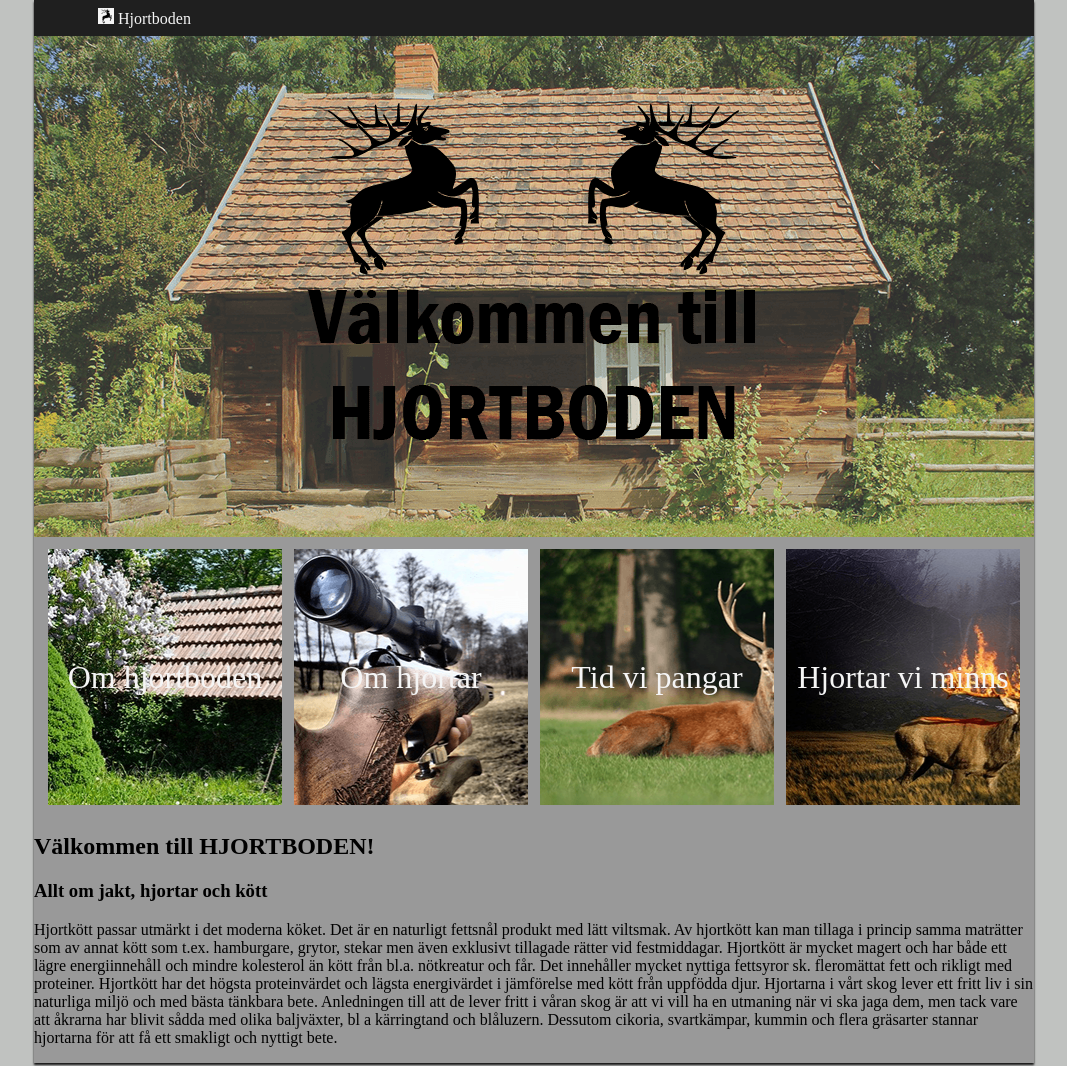
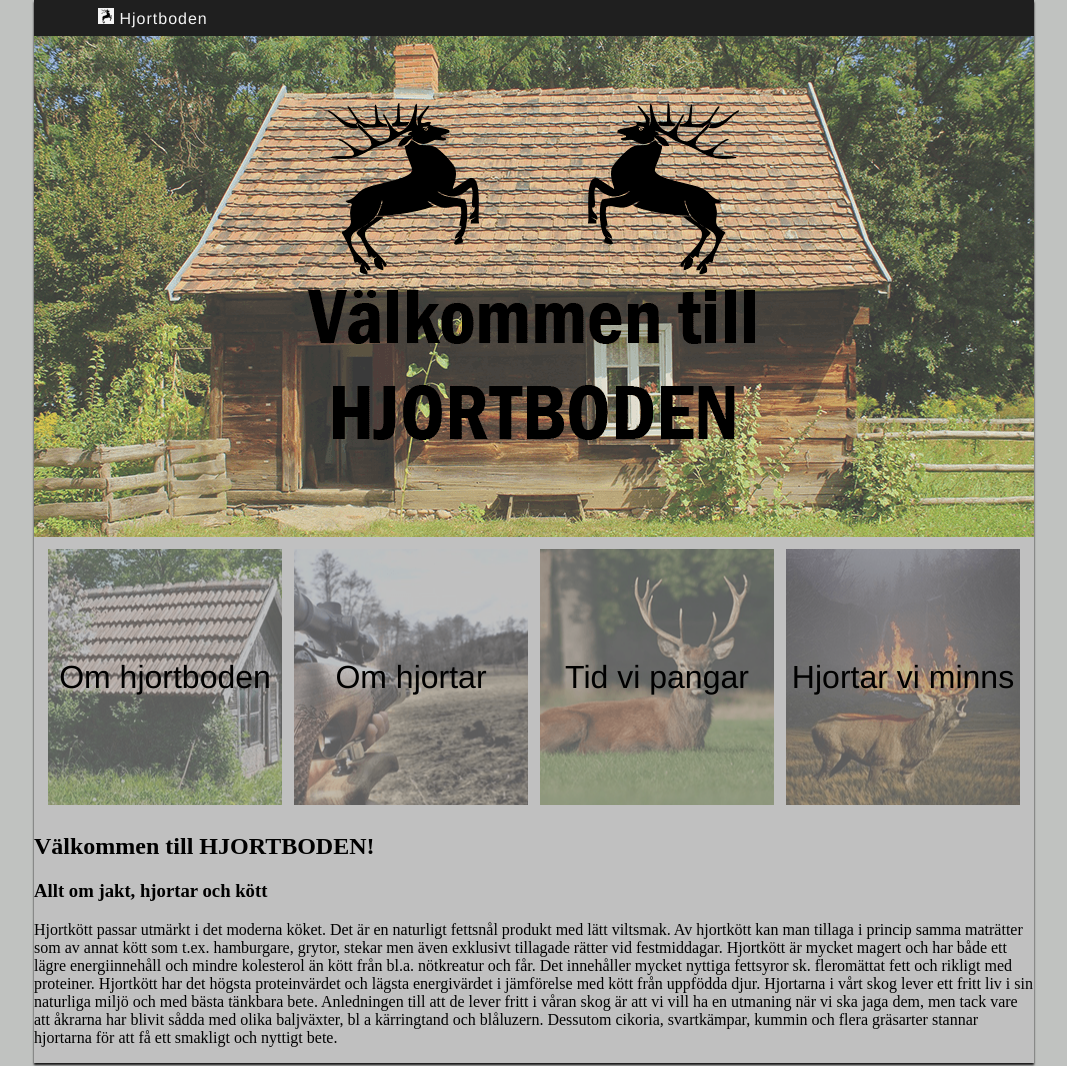
Before and after one commit to Vitalis30/Webbutveckling-Avslutningsprojekt, a plain HTML site: page Index.html in a window 1280 px wide. Shown: the top 1066 px of the page, without its empty margins (106-1173 px from the left). Drawn offline with Linux system fonts and the light colour scheme.

Commit message:
progress på rewampen

```diff
--- a/Index.html
+++ b/Index.html
@@ -18,10 +18,10 @@
             <img src="Bilder/HJORTBODEN_banner.png" alt="Hjortboden" />
         </header>
         <nav class="menu">
-            <a class="knapp1" href="om_hjortboden.html">Om hjortboden</a>
-            <a class="knapp2" href="tid_vi_pangar.html">Om hjortar</a>
-            <a class="knapp3" href="om_hjortar.html">Tid vi pangar</a>
-            <a class="knapp4" href="hjortar_vi_minns.html">Hjortar vi minns</a>
+            <a class="knapp1" href="om_hjortboden.html"><span>Om hjortboden</span></a>
+            <a class="knapp2" href="tid_vi_pangar.html"><span>Om hjortar</span></a>
+            <a class="knapp3" href="om_hjortar.html"><span>Tid vi pangar</span></a>
+            <a class="knapp4" href="hjortar_vi_minns.html"><span>Hjortar vi minns</span></a>
         </nav>
         <section>
             <h1>Välkommen till HJORTBODEN!</h1>
--- a/hjortboden.css
+++ b/hjortboden.css
@@ -8,13 +8,18 @@ body {
 }
 
 main {
-    background-color: #999;
+    background-color: #c0c0c0;
     max-width: 1000px;
     min-width: 350px;
     display: table;
     margin-left: auto;
     margin-right: auto;
+    margin-bottom: 18em;
     box-shadow: 0px 2px 2px rgb(19, 19, 19);
+}
+
+a {
+    text-decoration: none;
 }
 
 nav.top,
@@ -22,12 +27,10 @@ nav.top a {
     background-color: rgb(31, 31, 31);
     color: whitesmoke;
     font-size: 1em;
+    font-family: 'Franklin Gothic Medium', 'Arial Narrow', Arial, sans-serif;
+    letter-spacing: 1px;
     padding: 0.5em;
     padding-left: 2em;
-}
-
-nav a {
-    text-decoration: none;
 }
 
 nav.top img {
@@ -47,17 +50,29 @@ nav.menu {
 }
 
 nav.menu a {
-    color: whitesmoke;
     height: 8em;
     background-repeat: repeat;
+    background-position: center;
     font-size: 2em;
     width: 95%;
     min-width: 200px;
+    margin-left: auto;
+    margin-right: auto;
+}
+
+nav.menu a span {
+    color: black;
+    font-family: 'Franklin Gothic Medium', 'Arial Narrow', Arial, sans-serif;
+    height: 8em;
+    width: 100%;
+    background-color: rgba(153, 153, 153, 0.6);
     display: flex;
     justify-content: center;
     align-items: center;
-    margin-left: auto;
-    margin-right: auto;
+}
+
+nav.menu a span:hover {
+    background-color: rgba(153, 153, 153, 0.2);
 }
 
 .knapp1 {
```
